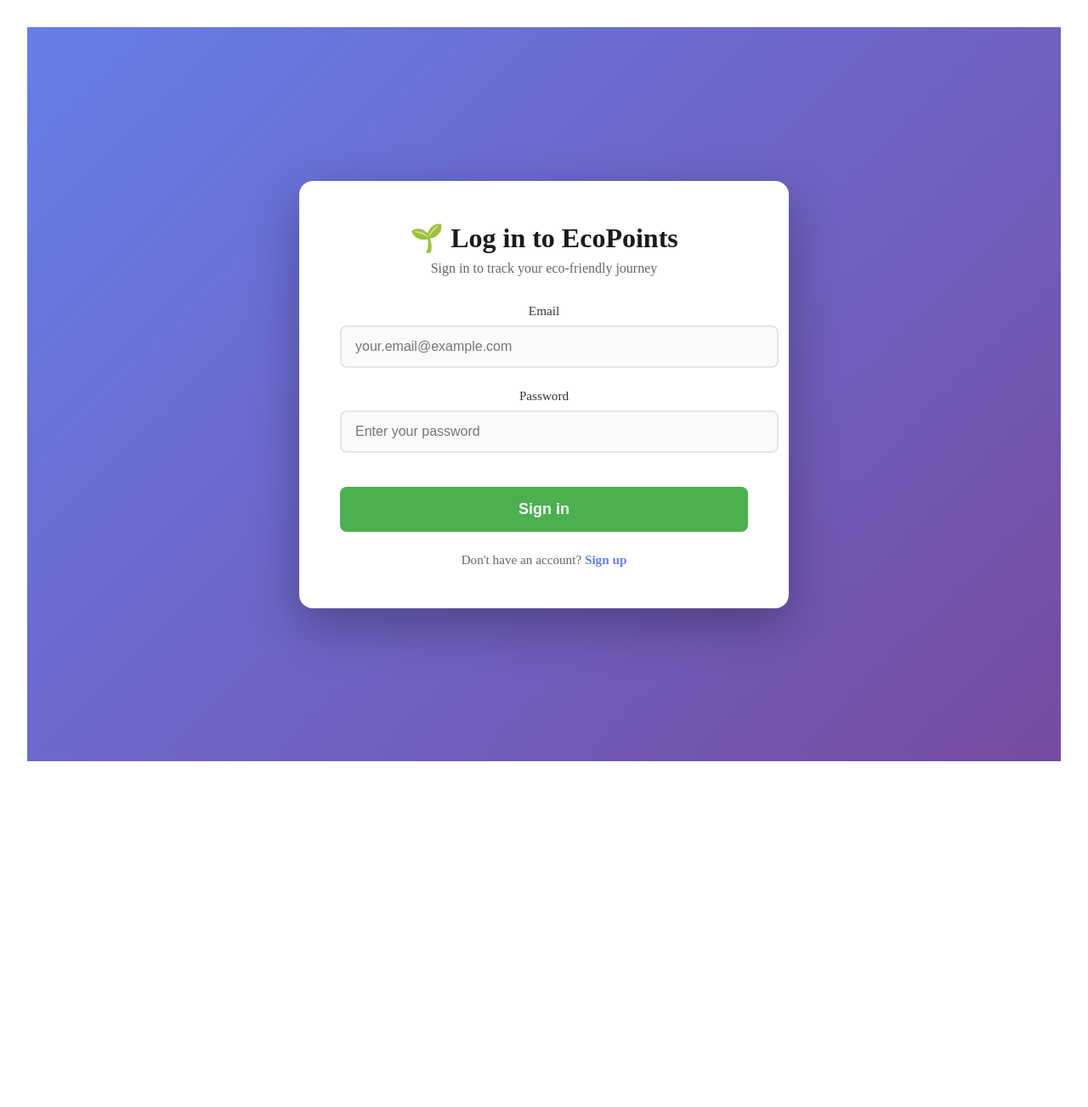
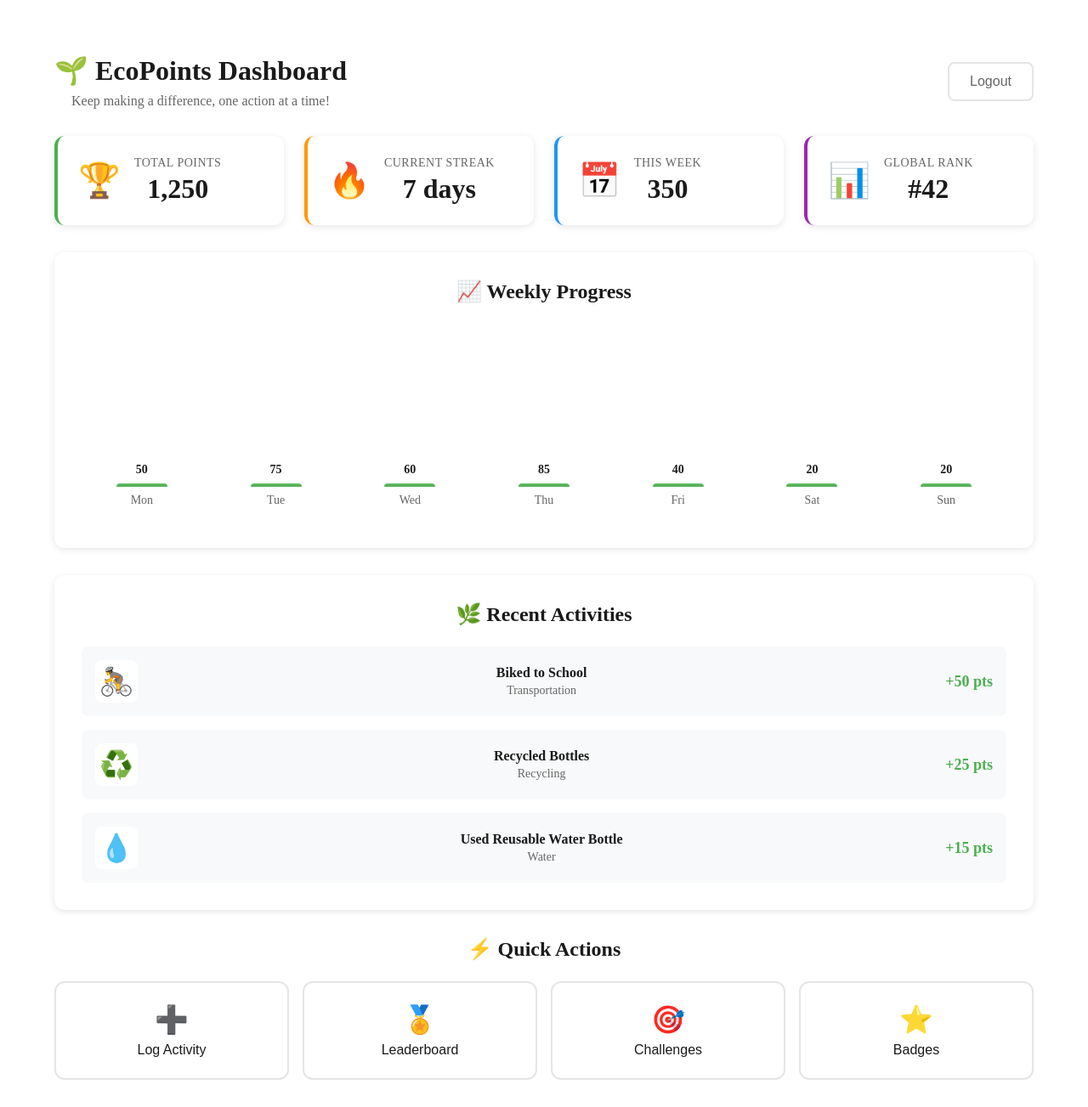
Before and after one commit to Austin-Metke/Project-3-Frontend, a React (Vite) app: page /dashboard-preview in a window 1280 px wide. Before the commit this address led to /login. Shown: the whole page at 85% size. Before the commit the page ends 896 px from the top, so only its background shows below. Built offline with nearby package versions, Linux system fonts and the light colour scheme.

Commit message:
Mock Dashboard

```diff
--- a/src/App.tsx
+++ b/src/App.tsx
@@ -1,6 +1,7 @@
 import { Routes, Route, Navigate } from 'react-router-dom'
 import Home from './pages/Home'
 import Dashboard from './pages/Dashboard'
+import DashboardMock from './pages/DashboardMock'
 import Login from './pages/Login'
 import SignUp from './pages/SignUp'
 import './App.css'
@@ -24,6 +25,9 @@ function App() {
       <Route path="/login" element={<Login />} />
       <Route path="/signup" element={<SignUp />} />
 
+      {/* Mock Dashboard - for UI testing without backend */}
+      <Route path="/dashboard-preview" element={<DashboardMock />} />
+
       {/* Protected Routes */}
       <Route
         path="/dashboard"
--- a/src/pages/Auth.css
+++ b/src/pages/Auth.css
@@ -28,6 +28,21 @@
   color: #666;
   text-align: center;
   font-size: 1rem;
+}
+
+.info-banner {
+  background: #e3f2fd;
+  border: 1px solid #90caf9;
+  color: #1565c0;
+  padding: 1rem;
+  border-radius: 8px;
+  margin-bottom: 1.5rem;
+  font-size: 0.95rem;
+  text-align: center;
+}
+
+.info-banner strong {
+  font-weight: 700;
 }
 
 .error-banner {
@@ -100,6 +115,45 @@
   transform: none;
 }
 
+.divider {
+  display: flex;
+  align-items: center;
+  text-align: center;
+  margin: 1.5rem 0;
+  color: #999;
+}
+
+.divider::before,
+.divider::after {
+  content: '';
+  flex: 1;
+  border-bottom: 1px solid #e5e5e5;
+}
+
+.divider span {
+  padding: 0 1rem;
+  font-size: 0.875rem;
+  font-weight: 500;
+}
+
+.btn-demo {
+  width: 100%;
+  padding: 1rem;
+  background: linear-gradient(135deg, #667eea 0%, #764ba2 100%);
+  color: white;
+  border: none;
+  border-radius: 8px;
+  font-size: 1rem;
+  font-weight: 600;
+  cursor: pointer;
+  transition: all 0.2s;
+}
+
+.btn-demo:hover {
+  transform: translateY(-2px);
+  box-shadow: 0 8px 20px rgba(102, 126, 234, 0.4);
+}
+
 .auth-footer {
   margin-top: 1.5rem;
   text-align: center;
--- /dev/null
+++ b/src/pages/DashboardMock.tsx
@@ -0,0 +1,203 @@
+import { useState } from 'react'
+import { useNavigate } from 'react-router-dom'
+import type { UserStats } from '../types'
+import './Dashboard.css'
+
+// MOCK DATA for testing UI without backend
+const mockStats: UserStats = {
+  totalPoints: 1250,
+  currentStreak: 7,
+  weeklyPoints: 350,
+  monthlyPoints: 980,
+  rank: 42,
+  recentActivities: [
+    {
+      id: '1',
+      userId: 'user1',
+      activityType: {
+        id: 'type1',
+        name: 'Biked to School',
+        description: 'Used bicycle instead of car',
+        points: 50,
+        category: 'Transportation'
+      },
+      points: 50,
+      category: 'Transportation',
+      createdAt: new Date().toISOString()
+    },
+    {
+      id: '2',
+      userId: 'user1',
+      activityType: {
+        id: 'type2',
+        name: 'Recycled Bottles',
+        description: 'Recycled plastic bottles',
+        points: 25,
+        category: 'Recycling'
+      },
+      points: 25,
+      category: 'Recycling',
+      createdAt: new Date(Date.now() - 3600000).toISOString()
+    },
+    {
+      id: '3',
+      userId: 'user1',
+      activityType: {
+        id: 'type3',
+        name: 'Used Reusable Water Bottle',
+        description: 'Avoided single-use plastic',
+        points: 15,
+        category: 'Water'
+      },
+      points: 15,
+      category: 'Water',
+      createdAt: new Date(Date.now() - 7200000).toISOString()
+    }
+  ],
+  weeklyProgress: [
+    { day: 'Mon', points: 50 },
+    { day: 'Tue', points: 75 },
+    { day: 'Wed', points: 60 },
+    { day: 'Thu', points: 85 },
+    { day: 'Fri', points: 40 },
+    { day: 'Sat', points: 20 },
+    { day: 'Sun', points: 20 }
+  ]
+}
+
+export default function DashboardMock() {
+  const navigate = useNavigate()
+  const [stats] = useState<UserStats>(mockStats)
+
+  const handleLogout = () => {
+    navigate('/login')
+  }
+
+  const maxWeeklyPoints = Math.max(...stats.weeklyProgress.map(d => d.points), 100)
+
+  return (
+    <div className="dashboard-container">
+      {/* Header */}
+      <header className="dashboard-header">
+        <div>
+          <h1>🌱 EcoPoints Dashboard</h1>
+          <p className="subtitle">Keep making a difference, one action at a time!</p>
+        </div>
+        <button onClick={handleLogout} className="btn-logout">
+          Logout
+        </button>
+      </header>
+
+      {/* Stats Overview */}
+      <div className="stats-grid">
+        <div className="stat-card stat-card-primary">
+          <div className="stat-icon">🏆</div>
+          <div className="stat-content">
+            <h3>Total Points</h3>
+            <p className="stat-value">{stats.totalPoints.toLocaleString()}</p>
+          </div>
+        </div>
+
+        <div className="stat-card stat-card-success">
+          <div className="stat-icon">🔥</div>
+          <div className="stat-content">
+            <h3>Current Streak</h3>
+            <p className="stat-value">{stats.currentStreak} days</p>
+          </div>
+        </div>
+
+        <div className="stat-card stat-card-info">
+          <div className="stat-icon">📅</div>
+          <div className="stat-content">
+            <h3>This Week</h3>
+            <p className="stat-value">{stats.weeklyPoints}</p>
+          </div>
+        </div>
+
+        <div className="stat-card stat-card-warning">
+          <div className="stat-icon">📊</div>
+          <div className="stat-content">
+            <h3>Global Rank</h3>
+            <p className="stat-value">#{stats.rank}</p>
+          </div>
+        </div>
+      </div>
+
+      {/* Weekly Progress Chart */}
+      <div className="card">
+        <h2>📈 Weekly Progress</h2>
+        <div className="chart-container">
+          {stats.weeklyProgress.map((day) => (
+            <div key={day.day} className="chart-bar-wrapper">
+              <div className="chart-bar-container">
+                <div
+                  className="chart-bar"
+                  style={{
+                    height: `${(day.points / maxWeeklyPoints) * 100}%`,
+                    minHeight: day.points > 0 ? '4px' : '0'
+                  }}
+                >
+                  <span className="bar-value">{day.points}</span>
+                </div>
+              </div>
+              <span className="chart-label">{day.day}</span>
+            </div>
+          ))}
+        </div>
+      </div>
+
+      {/* Recent Activities */}
+      <div className="card">
+        <h2>🌿 Recent Activities</h2>
+        <div className="activities-list">
+          {stats.recentActivities.map((activity) => (
+            <div key={activity.id} className="activity-item">
+              <div className="activity-icon">{getCategoryIcon(activity.category)}</div>
+              <div className="activity-content">
+                <h4>{activity.activityType.name}</h4>
+                <p className="activity-category">{activity.category}</p>
+              </div>
+              <div className="activity-points">+{activity.points} pts</div>
+            </div>
+          ))}
+        </div>
+      </div>
+
+      {/* Quick Actions */}
+      <div className="quick-actions">
+        <h2>⚡ Quick Actions</h2>
+        <div className="action-buttons">
+          <button className="action-btn" onClick={() => alert('Activity Logging coming in next PR!')}>
+            <span className="action-icon">➕</span>
+            <span>Log Activity</span>
+          </button>
+          <button className="action-btn" onClick={() => alert('Leaderboard coming soon!')}>
+            <span className="action-icon">🏅</span>
+            <span>Leaderboard</span>
+          </button>
+          <button className="action-btn" onClick={() => alert('Challenges coming soon!')}>
+            <span className="action-icon">🎯</span>
+            <span>Challenges</span>
+          </button>
+          <button className="action-btn" onClick={() => alert('Badges coming soon!')}>
+            <span className="action-icon">⭐</span>
+            <span>Badges</span>
+          </button>
+        </div>
+      </div>
+    </div>
+  )
+}
+
+// Helper function to get category icons
+function getCategoryIcon(category: string): string {
+  const icons: Record<string, string> = {
+    Transportation: '🚴',
+    Recycling: '♻️',
+    Energy: '⚡',
+    Water: '💧',
+    Food: '🥗',
+    Other: '🌍'
+  }
+  return icons[category] || '🌍'
+}
--- a/src/pages/Login.tsx
+++ b/src/pages/Login.tsx
@@ -25,11 +25,28 @@ export default function Login() {
     }
   }
 
+  // Demo mode - bypass API for testing
+  function handleDemoLogin() {
+    // Create a fake auth token for demo
+    localStorage.setItem('authToken', 'demo-token-12345')
+    localStorage.setItem('user', JSON.stringify({
+      id: 'demo-user',
+      name: 'Demo User',
+      email: 'demo@ecopoints.com',
+      totalPoints: 1250
+    }))
+    navigate('/dashboard-preview')
+  }
+
   return (
     <div className="auth-container">
       <div className="auth-card">
         <h1>🌱 Log in to EcoPoints</h1>
         <p className="auth-subtitle">Sign in to track your eco-friendly journey</p>
+
+        <div className="info-banner">
+          ℹ️ Backend not connected yet? Use <strong>Demo Mode</strong> to explore the UI!
+        </div>
 
         {error && (
           <div className="error-banner">
@@ -72,6 +89,18 @@ export default function Login() {
             {loading ? 'Signing in...' : 'Sign in'}
           </button>
 
+          <div className="divider">
+            <span>OR</span>
+          </div>
+
+          <button
+            type="button"
+            className="btn-demo"
+            onClick={handleDemoLogin}
+          >
+            🎨 Try Demo Mode (No Backend Required)
+          </button>
+
           <div className="auth-footer">
             <p>
               Don't have an account? <Link to="/signup">Sign up</Link>
--- a/src/pages/SignUp.tsx
+++ b/src/pages/SignUp.tsx
@@ -42,11 +42,28 @@ export default function SignUp() {
     }
   }
 
+  // Demo mode - bypass API for testing
+  function handleDemoSignUp() {
+    // Create a fake auth token for demo
+    localStorage.setItem('authToken', 'demo-token-12345')
+    localStorage.setItem('user', JSON.stringify({
+      id: 'demo-user',
+      name: name || 'Demo User',
+      email: email || 'demo@ecopoints.com',
+      totalPoints: 0
+    }))
+    navigate('/dashboard-preview')
+  }
+
   return (
     <div className="auth-container">
       <div className="auth-card">
         <h1>🌱 Join EcoPoints</h1>
         <p className="auth-subtitle">Create your account and start making an impact</p>
+
+        <div className="info-banner">
+          ℹ️ Backend not connected yet? Use <strong>Demo Mode</strong> to explore the UI!
+        </div>
 
         {error && (
           <div className="error-banner">
@@ -117,6 +134,18 @@ export default function SignUp() {
             {loading ? 'Creating account...' : 'Sign Up'}
           </button>
 
+          <div className="divider">
+            <span>OR</span>
+          </div>
+
+          <button
+            type="button"
+            className="btn-demo"
+            onClick={handleDemoSignUp}
+          >
+            🎨 Try Demo Mode (No Backend Required)
+          </button>
+
           <div className="auth-footer">
             <p>
               Already have an account? <Link to="/login">Log in</Link>
```
Also changed, not shown: 2 other files (tests, documents, lock files or other folders).
